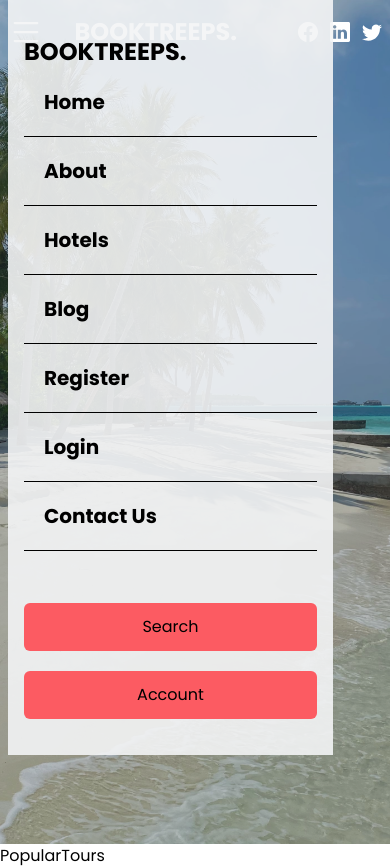
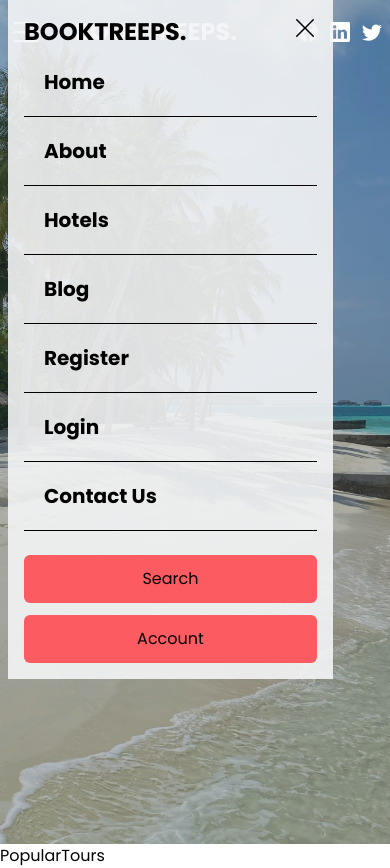
Before and after one commit to Izunnaya/Travel-booking-App, a React (Create React App) app: page / in a window 390 px wide. Built offline with nearby package versions, Linux system fonts and the light colour scheme.

Commit message:
Navbar Menu Open and Close done

```diff
--- a/src/components/navbar/Navbar.jsx
+++ b/src/components/navbar/Navbar.jsx
@@ -1,4 +1,4 @@
-import { React, useState } from "react";
+import { useState } from "react";
 import { Link } from "react-router-dom";
 import {
   BsFacebook,
@@ -7,9 +7,9 @@ import {
   BsList,
   BsXLg,
 } from "react-icons/bs";
-import DesktopNavLinks from "./DesktopNavLinks";
-import MobileNavLinks from "./mobile-nav-menu/MobileNavLinks";
-
+import DesktopNavLinks from "./desktop-nav-menu/DesktopNavLinks";
+import { MobileMenuDropDown } from "./mobile-nav-menu/MobileNav.styled";
+import { Button } from "./mobile-nav-menu/MobileNav.styled";
 function Navbar() {
   //==============State for handling Menu click starting point==================
   const [menuClick, setmenuClick] = useState(false);
@@ -41,7 +41,7 @@ function Navbar() {
       {/* hamburger menu */}
       <div onClick={menuHandler} className="hamburger-menu lg:hidden">
         {menuClick ? (
-          <BsXLg className="text-2xl md:text-3xl font-bold" />
+          <BsList className="text-4xl font-bold" />
         ) : (
           <BsList className="text-4xl font-bold" />
         )}
@@ -64,7 +64,43 @@ function Navbar() {
       </div>
 
       {/* Mobile Menu Dropdown. */}
-      <MobileNavLinks />
+      <MobileMenuDropDown
+        onClick={menuHandler}
+        className={menuClick ? "absolute left-0" : "absolute left-[-100]"}
+      >
+        <ul className="text-black py-2">
+          <div className="flex justify-between">
+            <h1>BOOKTREEPS.</h1>
+            <BsXLg className="text-2xl md:text-3xl font-bold" />
+          </div>
+
+          <li className="text-xl border-b border-black">
+            <Link to="/">Home</Link>
+          </li>
+          <li className="text-xl border-b border-black">
+            <Link to="/about">About</Link>
+          </li>
+          <li className="text-xl border-b border-black">
+            <Link to="/hotels">Hotels</Link>
+          </li>
+          <li className="text-xl border-b border-black">
+            <Link to="/blog">Blog</Link>
+          </li>
+          <li className="text-xl border-b border-black">
+            <Link to="/register">Register</Link>
+          </li>
+          <li className="text-xl border-b border-black">
+            <Link to="/login">Login</Link>
+          </li>
+          <li className="text-xl border-b border-black">
+            <Link to="/contact">Contact Us</Link>
+          </li>
+          <div className="flex flex-col mt-3">
+            <Button className="my-3">Search</Button>
+            <Button>Account</Button>
+          </div>
+        </ul>
+      </MobileMenuDropDown>
     </div>
   );
 }
--- a/src/components/navbar/mobile-nav-menu/MobileNavLinks.jsx
+++ /dev/null
@@ -1,40 +0,0 @@
-import { React } from "react";
-import { Link } from "react-router-dom";
-import { Button, MobileMenuDropDown } from "./MobileNav.styled";
-
-const MobileNavLinks = () => {
-  return (
-    <MobileMenuDropDown>
-      <ul className="text-black py-7">
-        <h1>BOOKTREEPS.</h1>
-        <li className="text-xl border-b border-black">
-          <Link to="/">Home</Link>
-        </li>
-        <li className="text-xl border-b border-black">
-          <Link to="/about">About</Link>
-        </li>
-        <li className="text-xl border-b border-black">
-          <Link to="/hotels">Hotels</Link>
-        </li>
-        <li className="text-xl border-b border-black">
-          <Link to="/blog">Blog</Link>
-        </li>
-        <li className="text-xl border-b border-black">
-          <Link to="/register">Register</Link>
-        </li>
-        <li className="text-xl border-b border-black">
-          <Link to="/login">Login</Link>
-        </li>
-        <li className="text-xl border-b border-black">
-          <Link to="/contact">Contact Us</Link>
-        </li>
-        <div className="flex flex-col mt-8">
-          <Button className="my-5">Search</Button>
-          <Button>Account</Button>
-        </div>
-      </ul>
-    </MobileMenuDropDown>
-  );
-};
-
-export default MobileNavLinks;
--- a/src/index.css
+++ b/src/index.css
@@ -12,6 +12,9 @@
 
   .main-nav {
     @apply h-16 fixed w-full z-10 text-white md:text-white px-2 md:px-7 flex justify-between items-center;
+  }
+  .mobile-nav {
+    @apply absolute w-full;
   }
 }
 
```
Also changed, not shown: src/components/navbar/desktop-nav-menu/DesktopNavLinks.jsx (renamed from src/components/navbar/DesktopNavLinks.jsx).
